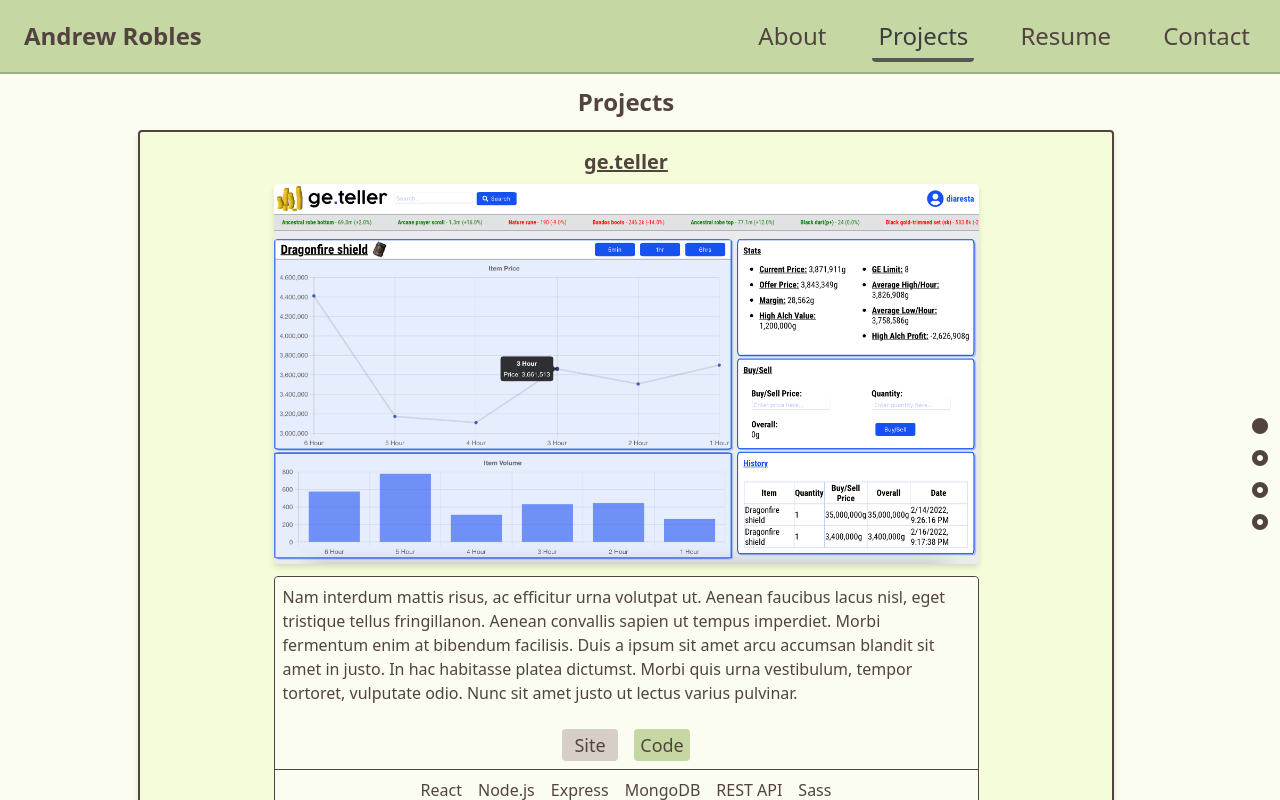
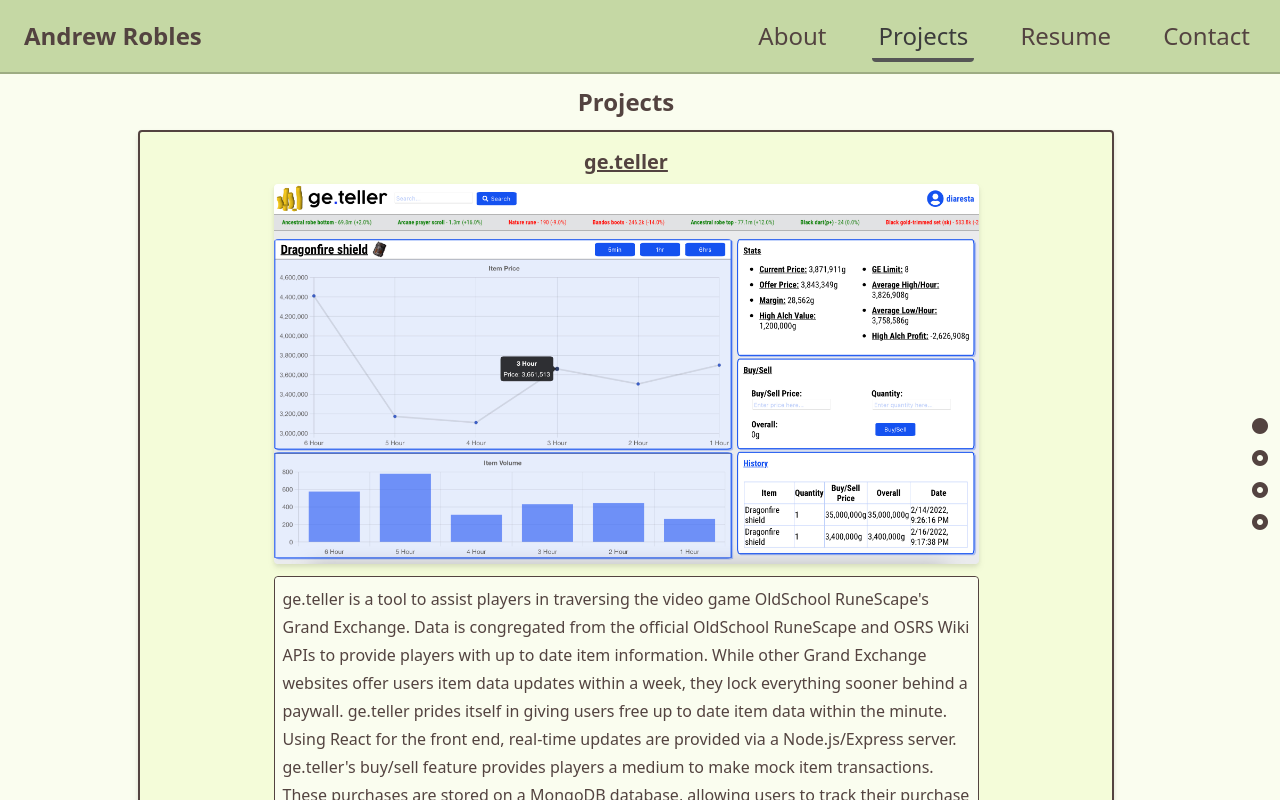
Before and after one commit to Diaresta/Andrew-Robles-Portfolio, a React (Create React App) app in the folder client/: page /projects in a window 1280 px wide. Shown: the top 800 px of the page. Built offline with nearby package versions, Linux system fonts and the light colour scheme.

Commit message:
Updating project info JSON

```diff
--- a/client/src/components/Projects.js
+++ b/client/src/components/Projects.js
@@ -15,7 +15,8 @@
       <div id='projects-container' className='w-full flex flex-col text-center'>
         <h1 className='text-2xl font-bold my-3'>Projects</h1>
 
-        <div className='md:space-y-8'>
+        <div className='space-y-36'>
+          {/* <div className='md:space-y-8'> */}
           <ProjectsComp
             siteName={projectInfo.geteller.name}
             siteLink={projectInfo.geteller.site}
--- a/client/src/components/ProjectsComp.js
+++ b/client/src/components/ProjectsComp.js
@@ -35,7 +35,7 @@
 
               <div className='bg-parchmentLight border rounded w-full lg:w-3/4'>
                 <div>
-                  <p className='text-left p-2 mb-2 bg-parchmentLight rounded'>
+                  <p className='text-left p-2 mb-2 bg-parchmentLight leading-7 rounded'>
                     {siteAbout}
                   </p>
                 </div>
--- a/client/src/static/scripts/ProjectsInfo.js
+++ b/client/src/static/scripts/ProjectsInfo.js
@@ -4,7 +4,7 @@
     site: 'https://github.com/Diaresta/Grand-Exchange-Stocks',
     image: '/images/projects/geteller-ex.jpg',
     about:
-      'Nam interdum mattis risus, ac efficitur urna volutpat ut. Aenean faucibus lacus nisl, eget tristique tellus fringillanon. Aenean convallis sapien ut tempus imperdiet. Morbi fermentum enim at bibendum facilisis. Duis a ipsum sit amet arcu accumsan blandit sit amet in justo. In hac habitasse platea dictumst. Morbi quis urna vestibulum, tempor tortoret, vulputate odio. Nunc sit amet justo ut lectus varius pulvinar.',
+      "ge.teller is a tool to assist players in traversing the video game OldSchool RuneScape's Grand Exchange. Data is congregated from the official OldSchool RuneScape and OSRS Wiki APIs to provide players with up to date item information. While other Grand Exchange websites offer users item data updates within a week, they lock everything sooner behind a paywall. ge.teller prides itself in giving users free up to date item data within the minute. Using React for the front end, real-time updates are provided via a Node.js/Express server. ge.teller's buy/sell feature provides players a medium to make mock item transactions.  These purchases are stored on a MongoDB database, allowing users to track their purchase history.",
     code: 'https://github.com/Diaresta/Grand-Exchange-Stocks',
     tech: ['React', 'Node.js', 'Express', 'MongoDB', 'REST API', 'Sass'],
   },
@@ -13,7 +13,7 @@
     site: 'https://github.com/Diaresta/DRAFTBOYS',
     image: '/images/projects/draftboys-ex.jpg',
     about:
-      'Nam interdum mattis risus, ac efficitur urna volutpat ut. Aenean faucibus lacus nisl, eget tristique tellus fringillanon. Aenean convallis sapien ut tempus imperdiet. Morbi fermentum enim at bibendum facilisis. Duis a ipsum sit amet arcu accumsan blandit sit amet in justo. In hac habitasse platea dictumst. Morbi quis urna vestibulum, tempor tortoret, vulputate odio. Nunc sit amet justo ut lectus varius pulvinar. Currently refactoring site to React. Check my progress here.',
+      "ge.teller is a tool to assist players in traversing the video game OldSchool RuneScape's Grand Exchange. Data is congregated from the official OldSchool RuneScape and OSRS Wiki APIs to provide players with up to date item information. While other Grand Exchange websites offer users item data updates within a week, they lock everything sooner behind a paywall. ge.teller prides itself in giving users free up to date item data within the minute. Using React for the front end, real-time updates are provided via a Node.js/Express server. ge.teller's buy/sell feature provides players a medium to make mock item transactions.  These purchases are stored on a MongoDB database, allowing users to track their purchase history.",
     code: 'https://github.com/Diaresta/DRAFTBOYS',
     tech: [
       'ES6 JavaScript',
@@ -29,7 +29,7 @@
     site: 'https://github.com/Diaresta/Valorant-Map-Strats',
     image: '/images/projects/vandal-ex.jpg',
     about:
-      'Nam interdum mattis risus, ac efficitur urna volutpat ut. Aenean faucibus lacus nisl, eget tristique tellus fringillanon. Aenean convallis sapien ut tempus imperdiet. Morbi fermentum enim at bibendum facilisis. Duis a ipsum sit amet arcu accumsan blandit sit amet in justo. In hac habitasse platea dictumst. Morbi quis urna vestibulum, tempor tortoret, vulputate odio. Nunc sit amet justo ut lectus varius pulvinar.',
+      "ge.teller is a tool to assist players in traversing the video game OldSchool RuneScape's Grand Exchange. Data is congregated from the official OldSchool RuneScape and OSRS Wiki APIs to provide players with up to date item information. While other Grand Exchange websites offer users item data updates within a week, they lock everything sooner behind a paywall. ge.teller prides itself in giving users free up to date item data within the minute. Using React for the front end, real-time updates are provided via a Node.js/Express server. ge.teller's buy/sell feature provides players a medium to make mock item transactions.  These purchases are stored on a MongoDB database, allowing users to track their purchase history.",
     code: 'https://github.com/Diaresta/Valorant-Map-Strats',
     tech: ['React', 'Node.js', 'Sass'],
   },
@@ -38,7 +38,7 @@
     site: 'https://github.com/Diaresta/Slippi-Stats-Website',
     image: '/images/projects/shine-ex.jpg',
     about:
-      'Nam interdum mattis risus, ac efficitur urna volutpat ut. Aenean faucibus lacus nisl, eget tristique tellus fringillanon. Aenean convallis sapien ut tempus imperdiet. Morbi fermentum enim at bibendum facilisis. Duis a ipsum sit amet arcu accumsan blandit sit amet in justo. In hac habitasse platea dictumst. Morbi quis urna vestibulum, tempor tortoret, vulputate odio. Nunc sit amet justo ut lectus varius pulvinar.',
+      "ge.teller is a tool to assist players in traversing the video game OldSchool RuneScape's Grand Exchange. Data is congregated from the official OldSchool RuneScape and OSRS Wiki APIs to provide players with up to date item information. While other Grand Exchange websites offer users item data updates within a week, they lock everything sooner behind a paywall. ge.teller prides itself in giving users free up to date item data within the minute. Using React for the front end, real-time updates are provided via a Node.js/Express server. ge.teller's buy/sell feature provides players a medium to make mock item transactions.  These purchases are stored on a MongoDB database, allowing users to track their purchase history.",
     code: 'https://github.com/Diaresta/Slippi-Stats-Website',
     tech: ['ES6 JavaScript', 'Handlebars', 'Multer', 'Node.js', 'Express'],
   },
```
